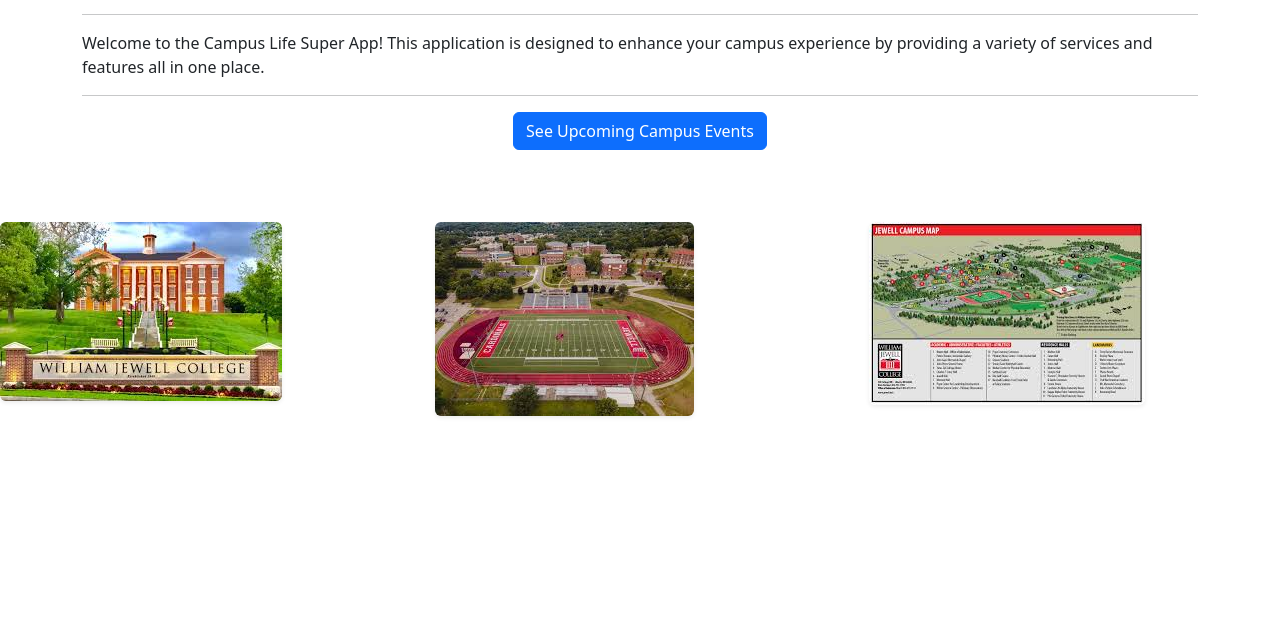
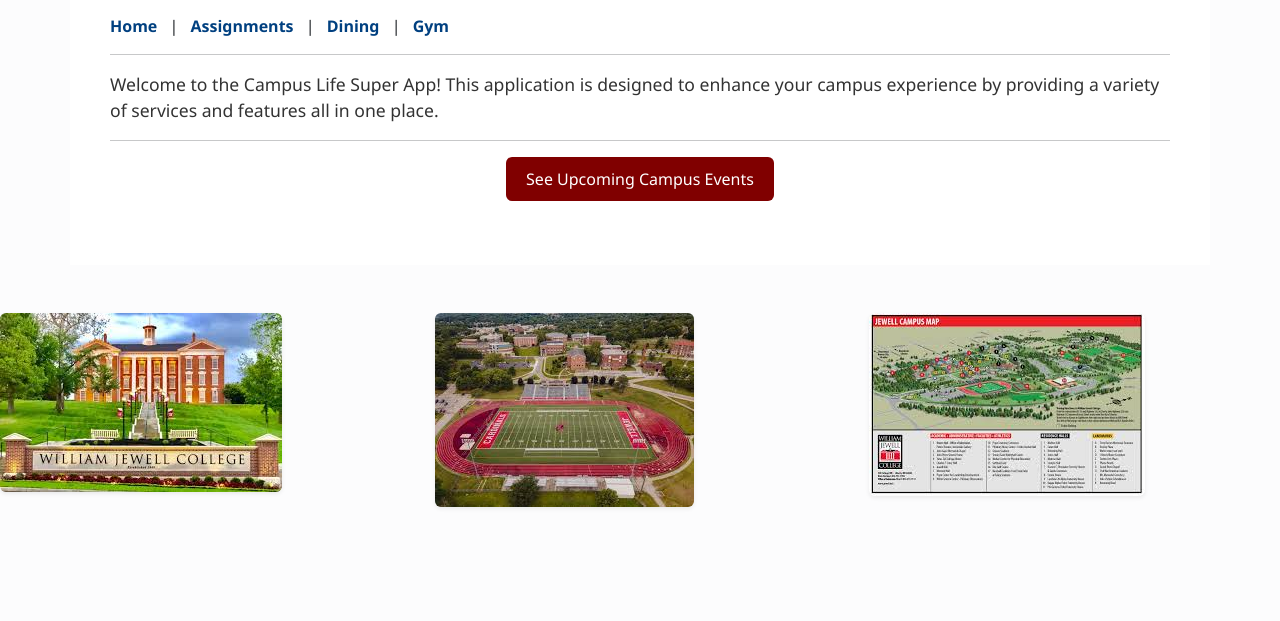
Before and after one commit to alextomasella/campus-life-super-app, a plain HTML site: page html/index.html in a window 1280 px wide. Shown: the part 179-800 px from the top of the page. Drawn offline with nearby package versions, Linux system fonts and the light colour scheme; files that its build step writes are made by us from their sources; files whose address does not match are found by name.

Commit message:
final MVP updates

```diff
--- a/css/style.css
+++ b/css/style.css
@@ -0,0 +1,57 @@
+/* styles for Campus Life Super App */
+body {
+  font-family: 'Segoe UI', Tahoma, Geneva, Verdana, sans-serif;
+  background-color: #f4f6f83e;
+  color: #212529;
+}
+
+header {
+  background-color: #003366;
+  color: #ffffff;
+  padding: 20px 0;
+  text-align: center;
+}
+
+
+h1, h2, h3 {
+  color: #004080;
+  font-weight: 600;
+}
+
+
+p {
+  font-size: 1.1rem;
+  color: #333;
+}
+
+
+/* link styling */
+a.fw-semibold {
+  color: #004080;
+  transition: color 0.2s ease;
+}
+
+a.fw-semibold:hover {
+  color: #0073e6;
+  text-decoration: underline;
+}
+
+
+/* styling for API Button */
+.btn-primary {
+  background-color: #800000;
+  border: none;
+  padding: 10px 20px;
+  font-weight: 500;
+  transition: background-color 0.3s ease;
+}
+
+.btn-primary:hover {
+  background-color: #003366;
+}
+
+/* container styling */
+.container {
+  background-color: #ffffff;
+  padding: 40px;
+}
--- a/html/index.html
+++ b/html/index.html
@@ -8,7 +8,7 @@
         integrity="sha384-QWTKZyjpPEjISv5WaRU9OFeRpok6YctnYmDr5pNlyT2bRjXh0JMhjY6hW+ALEwIH"
         crossorigin="anonymous">
     <!--stylesheet-->
-    <link rel="stylesheet" href="css/style.css">
+    <link rel="stylesheet" href="../css/style.css">
 </head>
 <body>
 <div class="container my-5">
@@ -47,6 +47,7 @@
 
         <hr>
 
+        <!-- Event Btn -->
         <div class="d-flex justify-content-center mb-4">
         <button id="see-events-btn" class="btn btn-primary">
           See Upcoming Campus Events
@@ -59,6 +60,7 @@
     </div>
 
 
+    <!--William Jewell Pictures-->
 <div class="row mt-5">
 
     <div class="col-md-4 mb-4">
--- a/js/script.js
+++ b/js/script.js
@@ -1,5 +1,4 @@
-"<!--Incomplete API for event retrieval-->"
-
+// Incomplete API for event retrieval
 let endpoint = "https://www.eventbriteapi.com/v3/users/me/?token=5A56SHW7FQLTMQX455BV";
 console.log(endpoint);
 
```
Also changed, not shown: html/assignment.html (+1 -1 lines), html/dining.html (+2 -2 lines), html/gym.html (+2 -2 lines), html/profile.html (+3 -3 lines).
